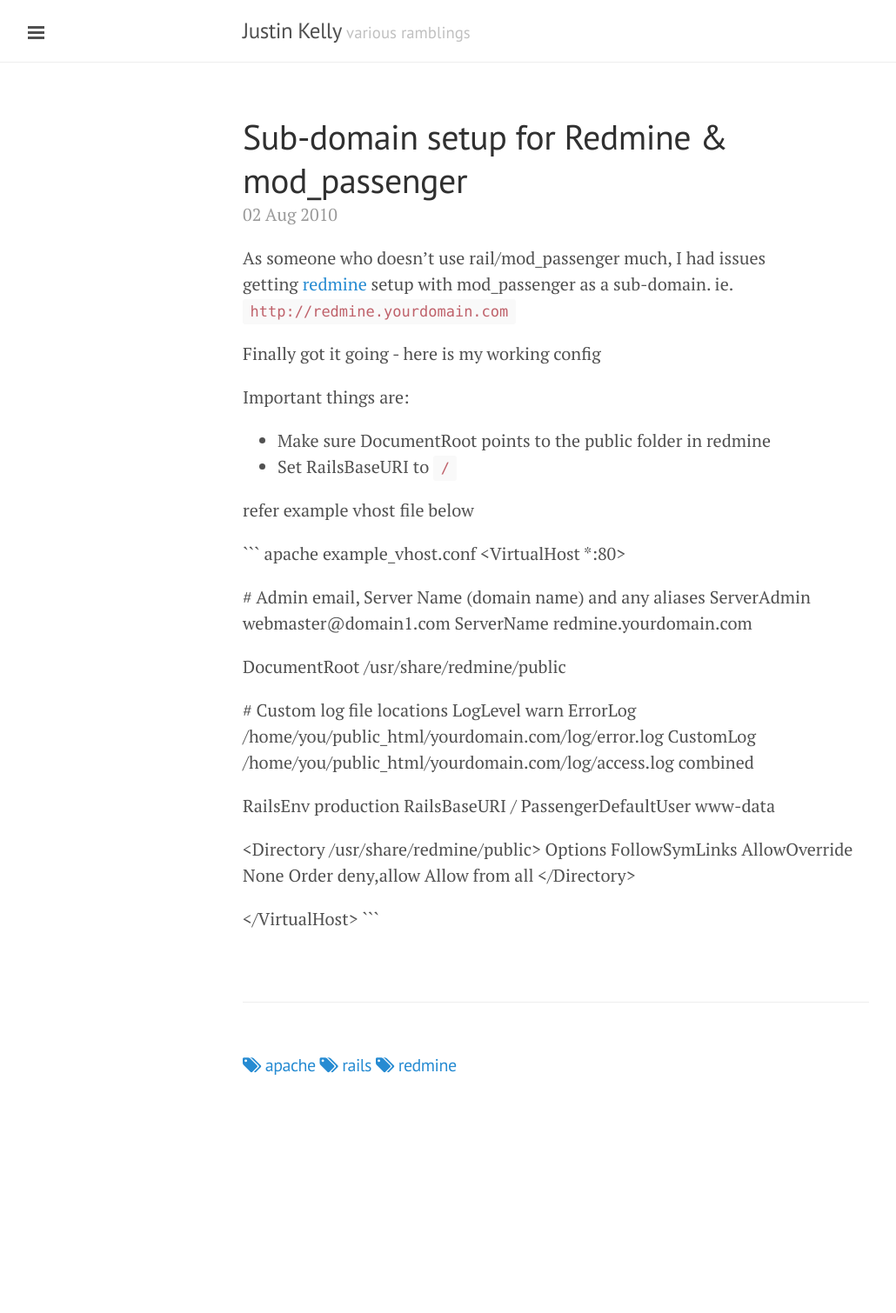
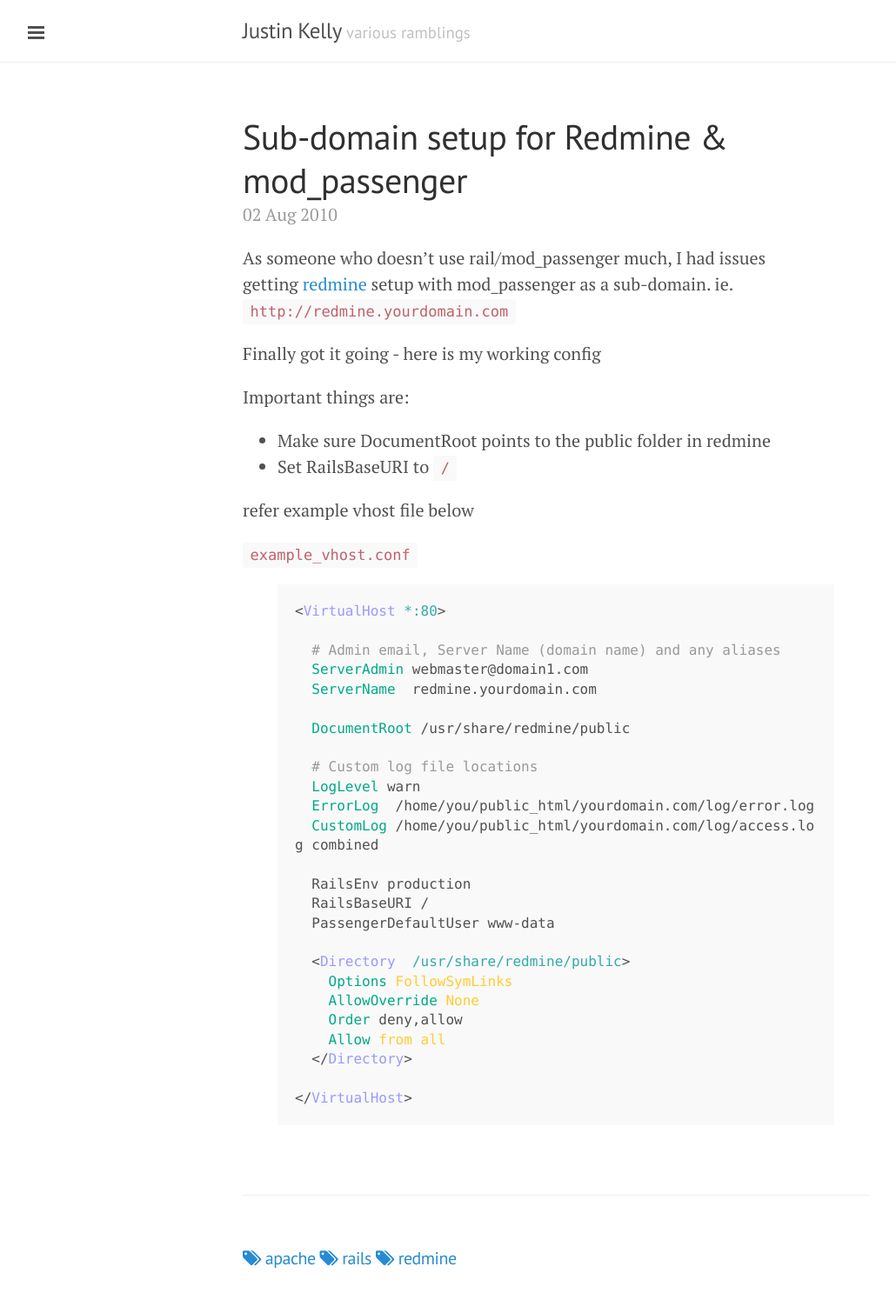
Before and after one commit to justinkelly/justinkelly.github.io, a Jekyll site: the page built from _posts/2010-08-02-sub-domain-setup-for-redmine-modpassenger.md, in a window 1280 px wide. Shown: the whole page at 87% size, without its empty margins (1-1031 px from the left). Built offline with Jekyll 4.4.1, drawn with Linux system fonts in a browser that asks for light colours; nearby versions of some CDN libraries; before the commit the page ends 1288 px from its top, so only the background shows below that.

Commit message:
fix posts

````diff
--- a/_posts/2010-08-02-sub-domain-setup-for-redmine-modpassenger.md
+++ b/_posts/2010-08-02-sub-domain-setup-for-redmine-modpassenger.md
@@ -23,7 +23,8 @@
 
 refer example vhost file below
 
-``` apache example_vhost.conf
+`example_vhost.conf`
+{% highlight apache %}
 <VirtualHost *:80>
 
   # Admin email, Server Name (domain name) and any aliases
@@ -49,4 +50,4 @@
   </Directory>
 
 </VirtualHost>
-```
+{% endhighlight %}
````
Also changed, not shown: _posts/2010-10-04-cloudflarecom-finally-a-free-and-great-dns-ho.md (+1 -1 lines).
